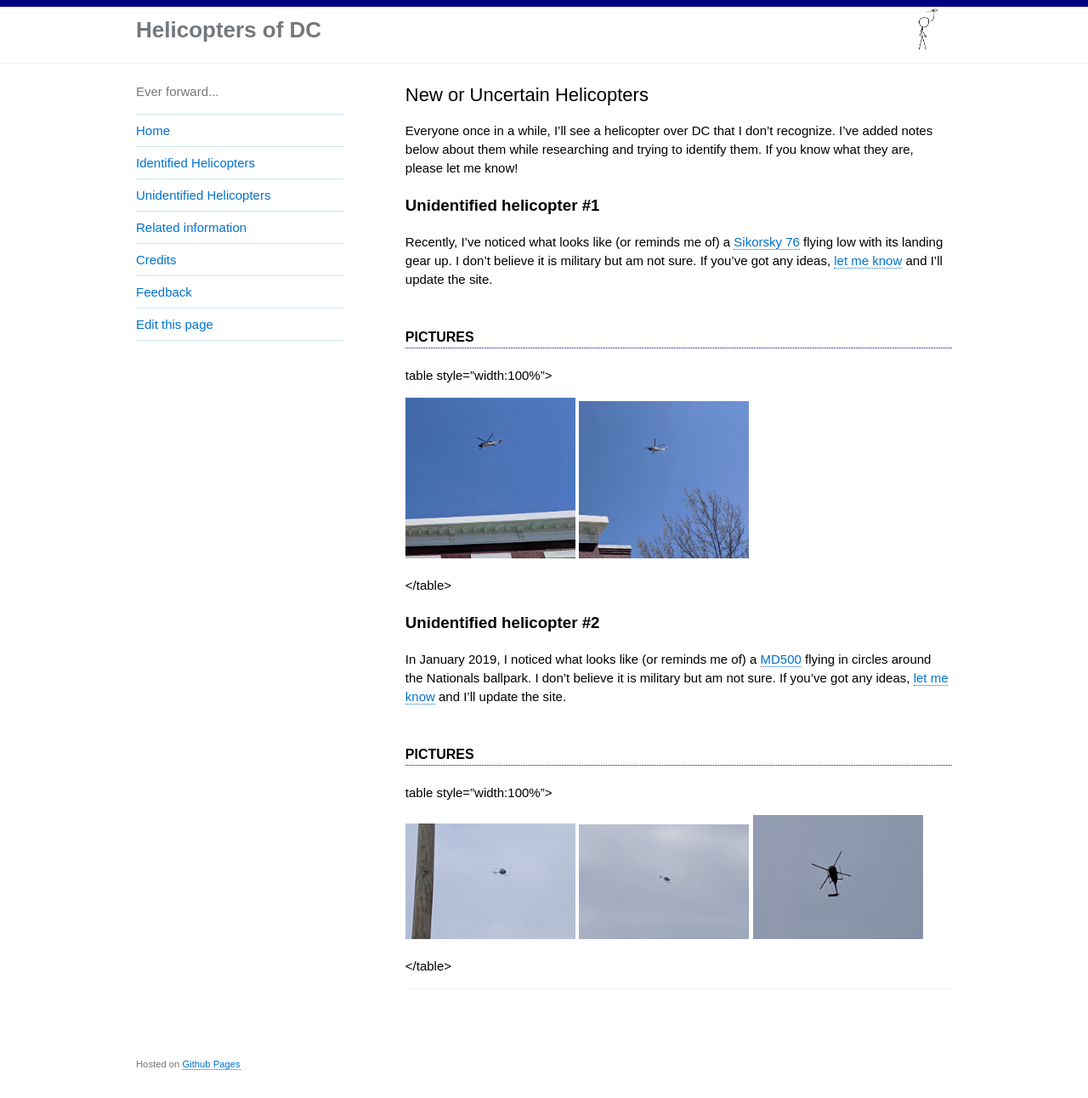
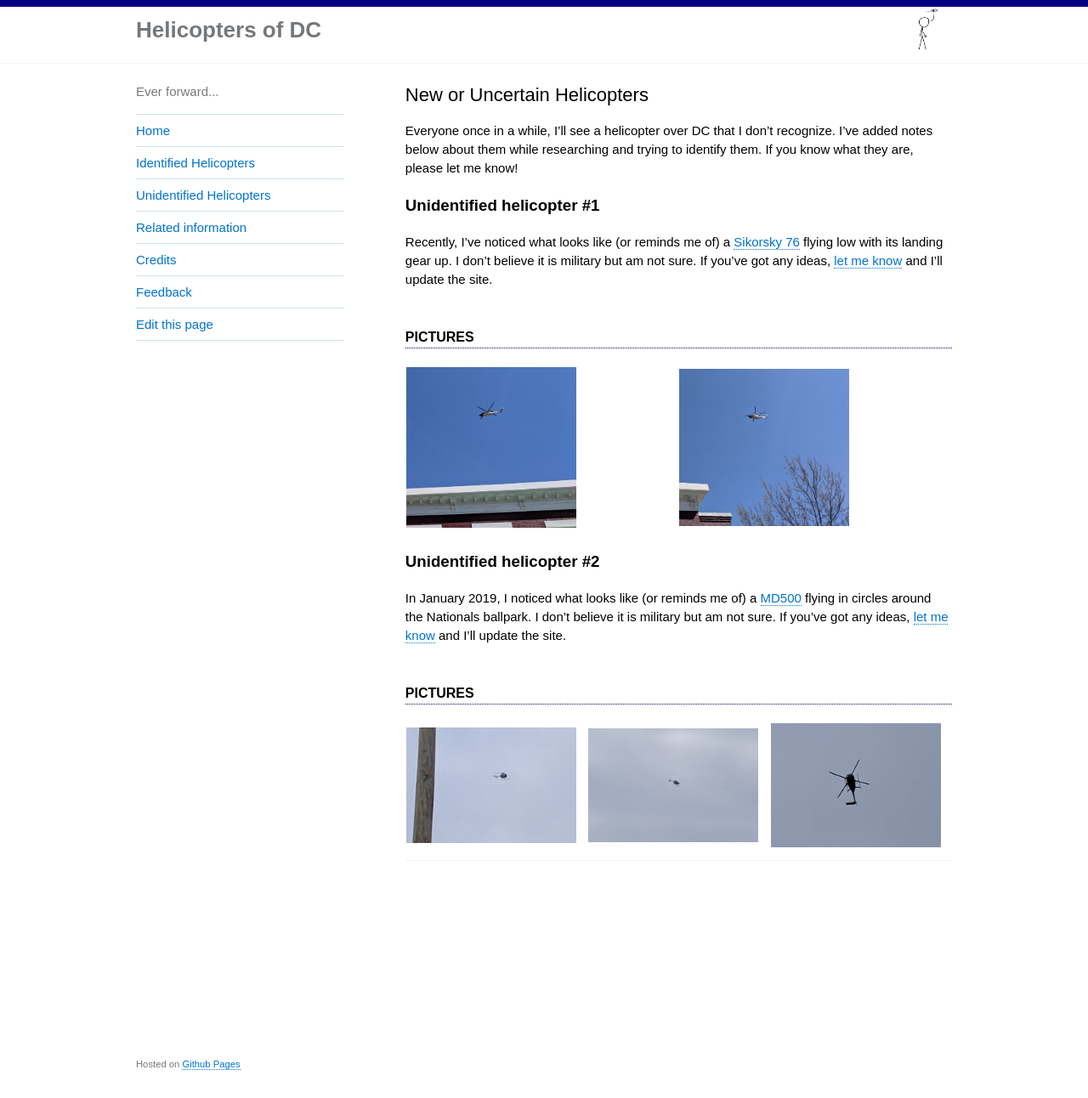
Before and after one commit to gbinal/dc-helicopters, a Jekyll site: the page built from pages/unidentified.md, in a window 1280 px wide and 1292 px high. Shown: the whole window at 85% size. Built offline with Jekyll 4.4.1, drawn with Linux system fonts in a browser that asks for light colours.

Commit message:
fixing tables

```diff
--- a/pages/unidentified.md
+++ b/pages/unidentified.md
@@ -13,7 +13,7 @@ Recently, I've noticed what looks like (or reminds me of) a [Sikorsky 76](https:
 
 #### Pictures
 
- table style="width:100%">
+ <table style="width:100%">
   <tr>
     <td><img src="https://helicoptersofdc.com/pictures/unknown-helicopter-1-1.jpg" title="Example Image Link" width="200" /></td>
     <td><img src="https://helicoptersofdc.com/pictures/unknown-helicopter-1-2.jpg" title="Example Image Link" width="200" /></td>
@@ -28,7 +28,7 @@ In January 2019, I noticed what looks like (or reminds me of) a [MD500](https://
 
 #### Pictures
 
- table style="width:100%">
+ <table style="width:100%">
   <tr>
     <td><img src="https://helicoptersofdc.com/pictures/unknown-helicopter-2-1.jpg" title="Example Image Link" width="200" /></td>
     <td><img src="https://helicoptersofdc.com/pictures/unknown-helicopter-2-2.jpg" title="Example Image Link" width="200" /></td>
```
